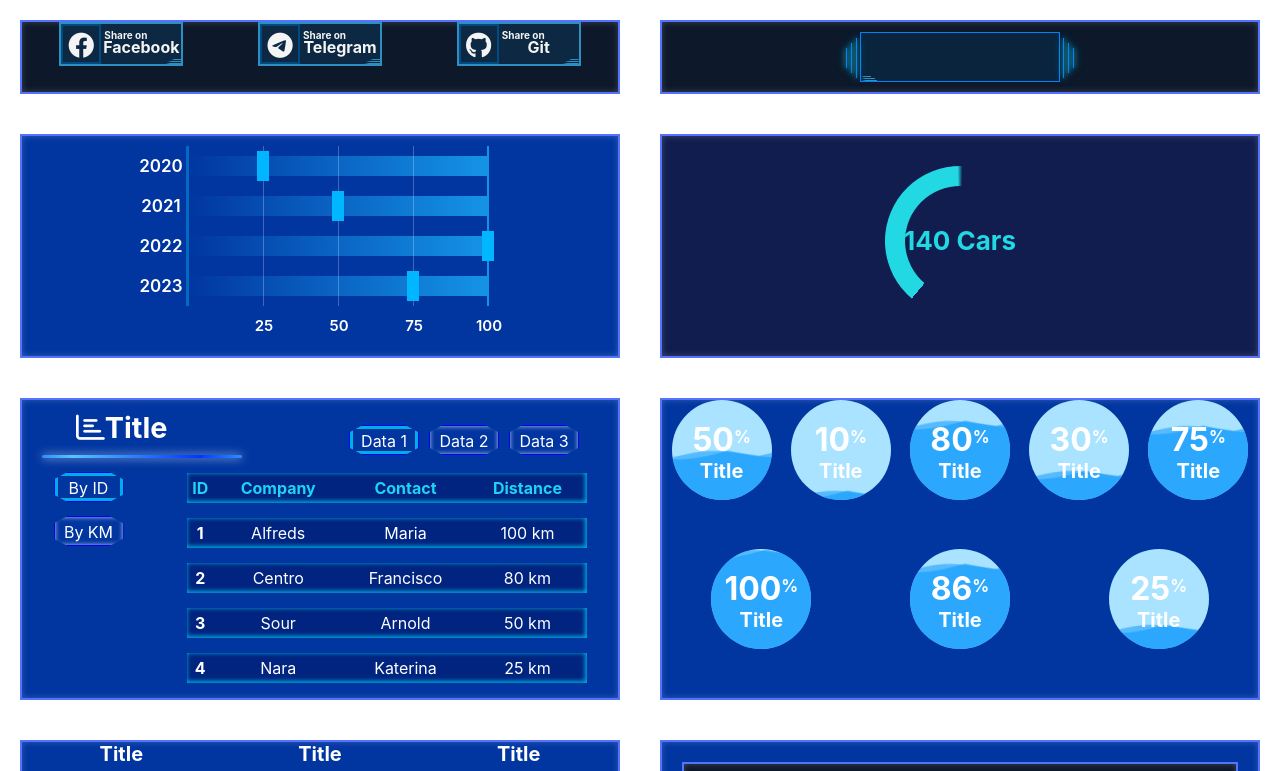
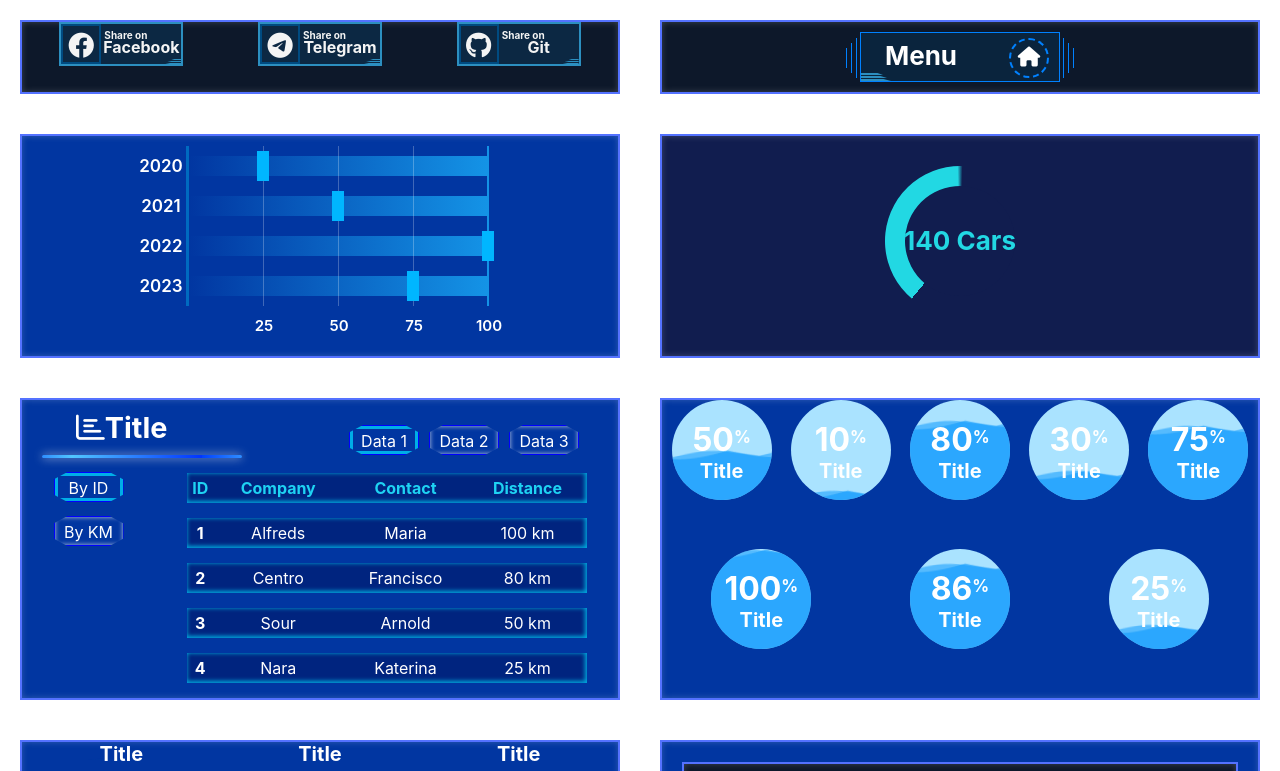
Before and after one commit to Akbar-Khaydarkhujayev/Component, a React (Create React App) app: page / in a window 1280 px wide. Shown: the top 771 px of the page. Built offline with nearby package versions, Linux system fonts and the light colour scheme.

Commit message:
Custom Button

```diff
--- a/src/components/custom button/button.css
+++ b/src/components/custom button/button.css
@@ -1,17 +1,20 @@
 .button-wrapper {
+    cursor: pointer;
     position: relative;
     width: 200px;
     height: 50px;
     background: #0A243D;
     border: 1px double #0081ff;
     margin: 10px;
+    display: flex;
+    justify-content: space-between;
 }
 
 .line {
     position: absolute;
     width: 1px !important;
     background-color: #0081ff;
-    box-shadow: 0 0 5px #1ED3F3, 0 0 10px #1ED3F3;
+    transition: .3s;
 }
 
 .line1 {
@@ -51,31 +54,67 @@
 }
 
 .button-corner {
-    height: 1px;
-    width: 16px;
+    height: 2px;
+    width: 30px;
     position: absolute;
     left: 0px;
     bottom: 0px;
     background: #2C8FC0;
-    clip-path: polygon(100% 100%, 0% 100%, 30% 0, 100% 0);
+    clip-path: polygon(0 0, 75% 0, 100% 100%, 0% 100%);
 }
 
 .button-corner1 {
-    height: 1px;
-    width: 14px;
+    height: 2px;
+    width: 26px;
     position: absolute;
     left: 0px;
-    bottom: 2px;
+    bottom: 3px;
     background: #2C8FC0;
-    clip-path: polygon(30% 0, 100% 0, 100% 100%, 0% 100%);
+    clip-path: polygon(0 0, 75% 0, 100% 100%, 0% 100%);
 }
 
 .button-corner2 {
-    height: 1px;
-    width: 10px;
+    height: 2px;
+    width: 22px;
     position: absolute;
     left: 0px;
-    bottom: 4px;
+    bottom: 6px;
     background: #2C8FC0;
-    clip-path: polygon(30% 0, 100% 0, 100% 100%, 0% 100%);
+    clip-path: polygon(0 0, 75% 0, 100% 100%, 0% 100%);
 }
+
+.button-title {
+    line-height: 45px;
+    font-size: 26px;
+    color: white;
+    width: 120px;
+    text-align: center;
+    font-weight: bold;
+}
+
+.button-icon {
+    margin: 5px 10px;
+    width: 40px;
+    height: 40px;
+    font-size: 20px;
+    text-align: center;
+    line-height: 35px;
+    color: white;
+    border-radius: 50%;
+    border: 2px dashed #0081ff;
+    transition: .3s;
+}
+
+.button-wrapper:hover .line{
+    box-shadow: 0 0 5px #1ED3F3, 0 0 10px #1ED3F3;
+}
+
+.button-wrapper:hover{
+    -webkit-box-shadow: 0px 0px 8px 5px rgba(30, 211, 243, 0.2);
+    -moz-box-shadow: 0px 0px 8px 5px rgba(30, 211, 243, 0.2);
+    box-shadow: 0px 0px 8px 5px rgba(30, 211, 243, 0.2);
+}
+
+.button-wrapper:hover .button-icon{
+    box-shadow: 0 0 2px #1ED3F3, 0 0 5px #1ED3F3;
+}
--- a/src/components/custom button/button.js
+++ b/src/components/custom button/button.js
@@ -3,6 +3,8 @@ import React from 'react';
 function Button(props) {
     return (
         <div className="button-wrapper">
+            <div className="button-title">Menu</div>
+            <div className="button-icon"><i className="fa-solid fa-house button-icon1"></i></div>
             <div className="line line1"></div>
             <div className="line line2"></div>
             <div className="line line3"></div>
```
